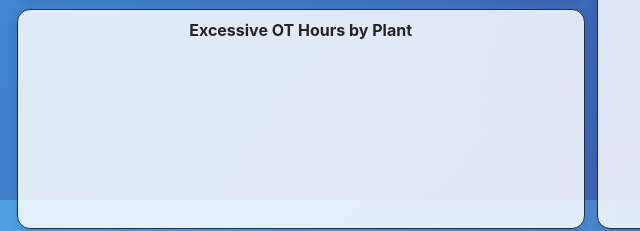
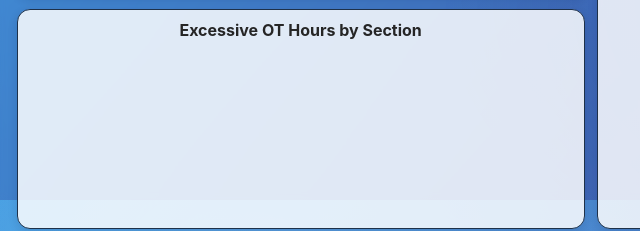
Before and after one commit to esnathndlovu22-crypto/test-repo, a plain HTML site: page index.html in a window 1280 px wide. Shown: the part 600-831 px from the top of the page, 0-640 px from the left. Drawn offline with Linux system fonts and the light colour scheme.

Commit message:
Update index.html

```diff
--- a/index.html
+++ b/index.html
@@ -74,7 +74,7 @@ main{max-width:1800px;padding:0 1.3% 28px}
 <section class="visuals">
 <div class="panel" id="trendPanel"><h2>Monthly Total OT Worked Trend</h2><div class="chartbox"><svg id="trend" viewBox="0 0 620 250" preserveAspectRatio="none"></svg></div></div>
 <div class="panel plant-panel"><h2>Compliance by Plant YTD</h2><div class="plant-legend"><span><i class="legend-dot" style="background:#168ff5"></i>Excessive OT Hours</span><span><i class="legend-dot" style="background:#292caa"></i>Employees Affected</span></div><svg id="plantChart" class="plant-chart" viewBox="0 0 620 390" preserveAspectRatio="xMidYMid meet"></svg></div>
-<div class="panel pie-panel"><h2>Excessive OT Hours by Plant</h2><div class="pie-layout"><svg id="sectionPie" class="pie-chart" viewBox="0 0 260 180"></svg><div id="pieLegend" class="pie-legend"></div></div></div>
+<div class="panel pie-panel"><h2>Excessive OT Hours by Section</h2><div class="pie-layout"><svg id="sectionPie" class="pie-chart" viewBox="0 0 260 180"></svg><div id="pieLegend" class="pie-legend"></div></div></div>
 </section>
 <section class="analysis-grid">
 <div class="panel analysis-panel"><h2>Top 10 sections by overtime</h2><div id="topSections" class="empty-state">Upload a CSV file to view section rankings.</div></div>
```
